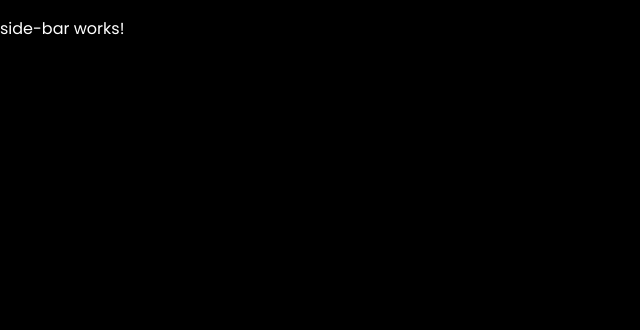
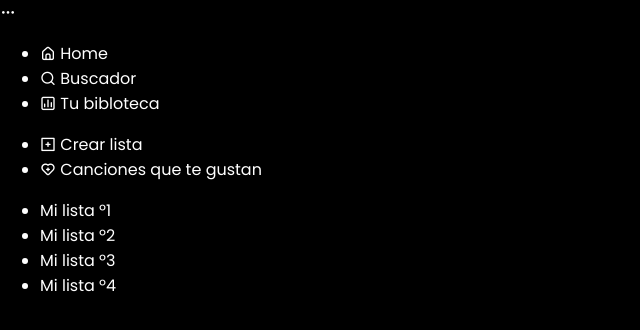
Before and after one commit to MoiZuleta98/angular_spotify, an Angular app: page / in a window 1280 px wide. Shown: the top 330 px of the page, without its empty margins (0-640 px from the left). Built offline with nearby package versions, Linux system fonts and the light colour scheme.

Commit message:
Creamos el Side-bar en el archivo html

```diff
--- a/src/app/shared/components/side-bar/side-bar.component.html
+++ b/src/app/shared/components/side-bar/side-bar.component.html
@@ -1 +1,62 @@
-<p>side-bar works!</p>
+<div class="side-bar">
+    <div><i class="uil uil-ellipsis-h"></i></div>
+    <ul class="side-bar__list list-one">
+        <li>
+            <div class="list-wrapper-item">
+                <i class="uil uil-estate"></i>
+                <span class="side-bar__list list-label"> Home</span>
+            </div>
+        </li>
+        <li>
+            <div class="list-wrapper-item">
+                <i class="uil uil-search"></i>
+                <span class="side-bar__list list-label"> Buscador</span>
+            </div>
+        </li>
+        <li>
+            <div class="list-wrapper-item">
+                <i class="uil uil-chart"></i>
+                <span class="side-bar__list list-label"> Tu bibloteca</span>
+            </div>
+        </li>
+
+    </ul>
+    <div class="side-bar__separator"></div>
+    <ul class="side-bar__list list-two">
+        <li>
+            <div class="list-wrapper-item">
+                <i class="uil uil-plus-square"></i>
+                <span class="side-bar__list list-label"> Crear lista</span>
+            </div>
+        </li>
+        <li>
+            <div class="list-wrapper-item">
+                <i class="uil uil-heart-medical"></i>
+                <span class="side-bar__list list-label"> Canciones que te gustan</span>
+            </div>
+        </li>
+    </ul>
+    <div class="side-bar__separator line-separator"></div>
+    <ul class="side-bar__list list-three">
+        <li>
+            <div class="list-wrapper-item">
+                <span class="side-bar__list list-label">Mi lista º1</span>
+            </div>
+        </li>
+        <li>
+            <div class="list-wrapper-item">
+                <span class="side-bar__list list-label">Mi lista º2</span>
+            </div>
+        </li>
+        <li>
+            <div class="list-wrapper-item">
+                <span class="side-bar__list list-label">Mi lista º3</span>
+            </div>
+        </li>
+        <li>
+            <div class="list-wrapper-item">
+                <span class="side-bar__list list-label">Mi lista º4</span>
+            </div>
+        </li>
+    </ul>
+</div>
```
